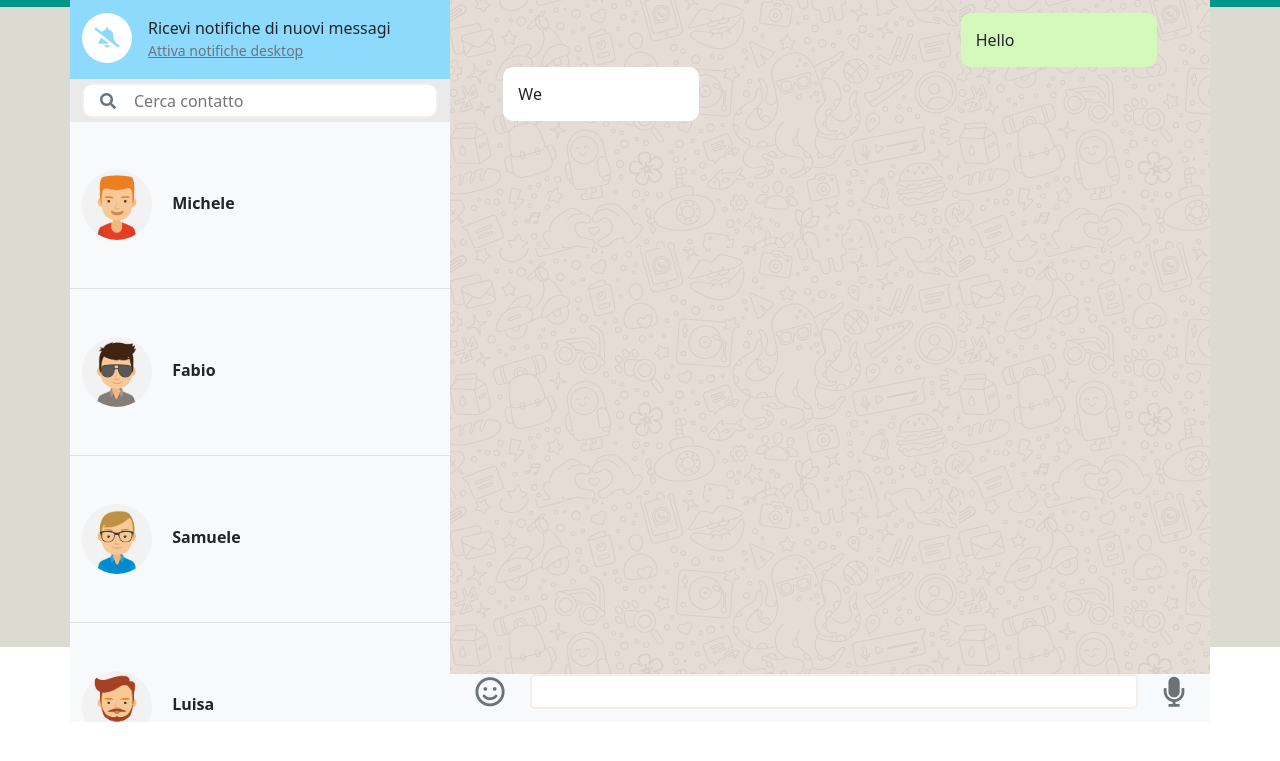
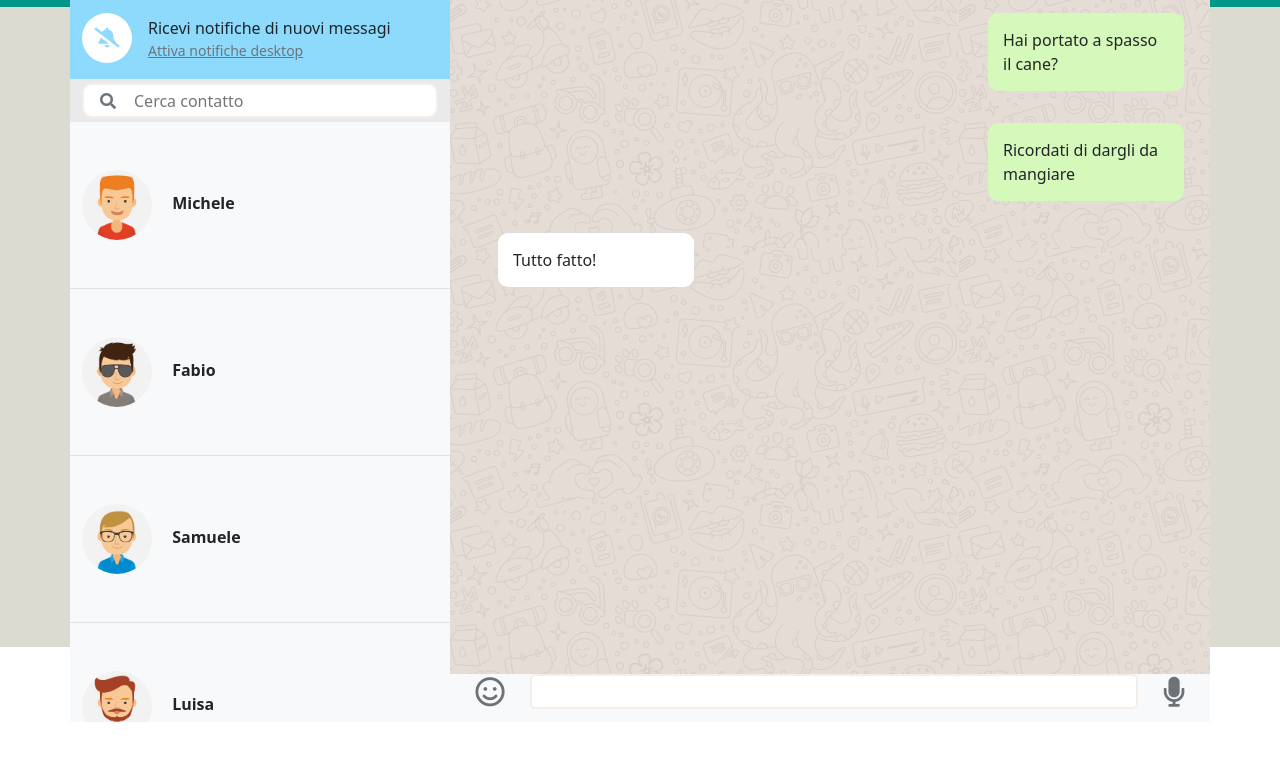
Before and after one commit to Damianp99/vue-boolzapp, a plain HTML site: page index.html in a window 1280 px wide. Shown: the part 153-914 px from the top of the page. Drawn offline with nearby package versions, Linux system fonts and the light colour scheme.

Commit message:
added messages in chat

```diff
--- a/css/style.css
+++ b/css/style.css
@@ -28,6 +28,7 @@ background-repeat: no-repeat;
 }
 
 /* ICONS */
+
 .fa-redo-alt{
     font-size: 30px;
     color:#B1B1B1
@@ -123,10 +124,14 @@ div p{
     background-color: #D5F9BA;
     padding: 15px;
     border-radius:10px;
+    margin-left: 550px;
+
+
 }
 
 .received{
     background-color: #FFF;
     padding: 15px;
     border-radius:10px;
+    margin-left: 60px;
 }
--- a/index.html
+++ b/index.html
@@ -82,9 +82,10 @@
                         </div>
                     </div>
                     <div class="chat-bg container">
-                        <div class="row d-flex flex-direction-column py-3">
-                            <div class="col-3 offset-md-8 sent">Hello</div>
-                            <div class="col-3  offset-md-1 received">We</div>
+                        <div class="row d-flex  py-3 " v-for="(message,index) in contacts[currentContact].messages">
+                            <div :class="message.status === 'sent' ? 'sent' : 'received'" class="col-3">
+                                {{message.text}}</div>
+
                         </div>
 
                     </div>
```
